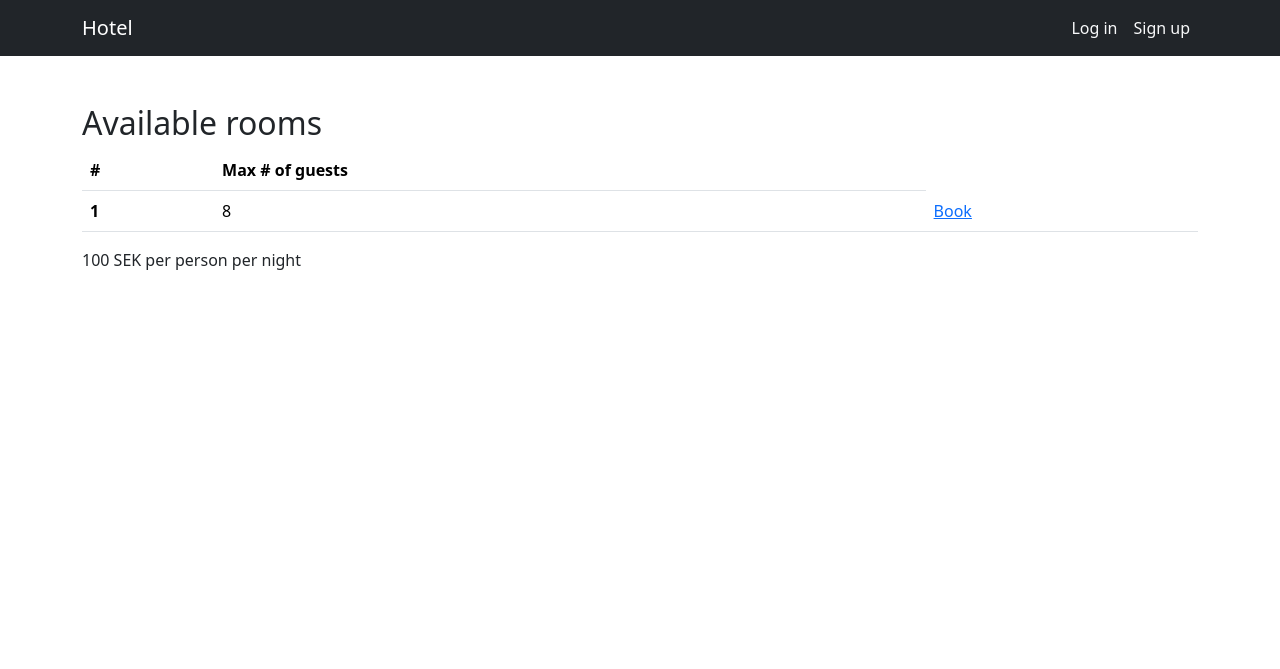
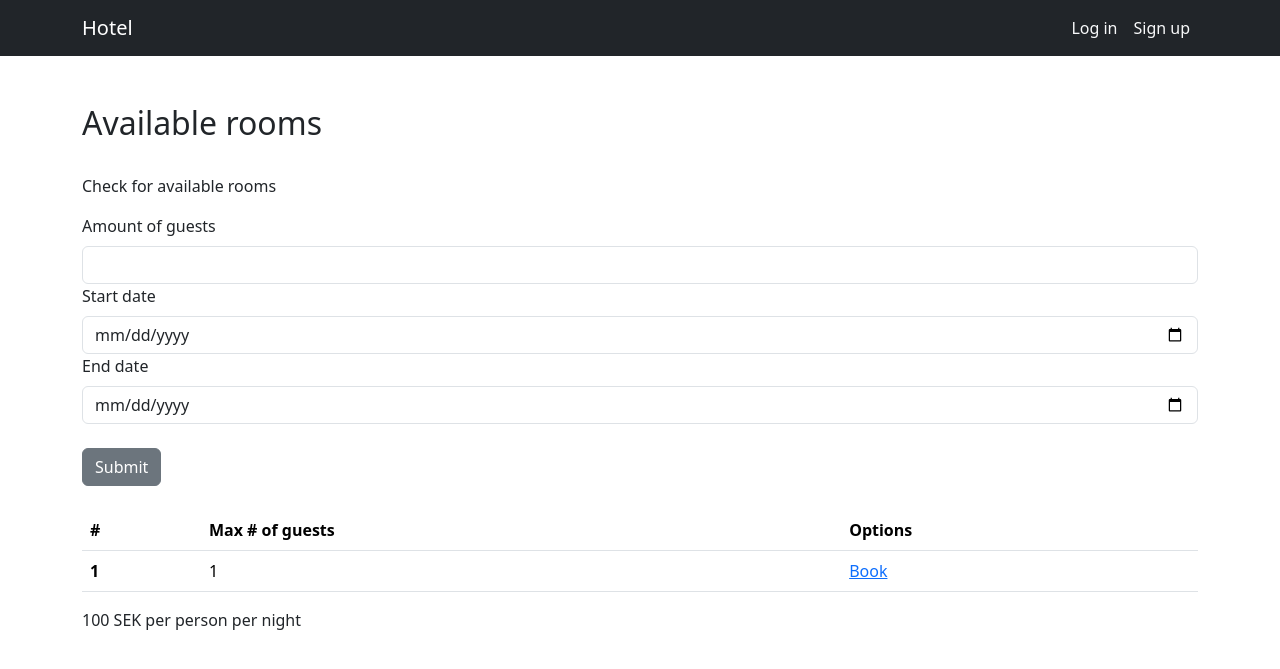
Before and after one commit to pykretexd/hotel, a Flask app: template src/templates/index.html in a window 1280 px wide. Shown: the top 669 px of the page. Run offline with Flask 3, Linux system fonts and the light colour scheme; the template is opened without the code that fills it: values that come from a table or form of the project are taken from there, others are empty; tables that the repository leaves empty hold one stand-in row (values such as "Sample post"); form fields are guessed from the names that the template uses; parts of the project's set-up code (start-up, migrations or seed data) failed here and were passed over.

Commit message:
Update index.html

```diff
--- a/src/templates/index.html
+++ b/src/templates/index.html
@@ -1,23 +1,34 @@
 {% extends 'layout.html' %} {% block content %}
 <h2>Available rooms</h2>
+<br>
+<form method="POST">
+  <p>Check for available rooms</p>
+  <div>
+    {{ form.hidden_tag() }}
+    {{ form.amount_of_guests.label(class='form-label') }}
+    {{ form.amount_of_guests(class='form-control') }}
+    {{ form.start_date.label(class='form-label') }}
+    {{ form.start_date(class='form-control') }}
+    {{ form.end_date.label(class='form-label') }}
+    {{ form.end_date(class='form-control') }}
+    <br>
+    {{ form.submit(class='btn btn-secondary') }}
+  </div>
+</form>
+<br>
 <table class="table table-hover">
   <thead>
     <tr>
       <th scope="col">#</th>
       <th scope="col">Max # of guests</th>
+      <th scope="col">Options</th>
     </tr>
   </thead>
   <tbody>
     {% for room in rooms %}
     <tr>
       <th scope="row">{{ room.id }}</th>
-                <td>
-                    {% if room.is_double == 1 %}
-                        8
-                    {% else %}
-                        4
-                    {% endif %}
-                </td>
+      <td>{{ room.max_guests }}</td>
       <td>
         {% if current_user.is_authenticated %}
         <a href="{{ url_for('booking', id=room.id) }}">Book</a>
```
Lines whose indentation alone changed are shown as unchanged.
